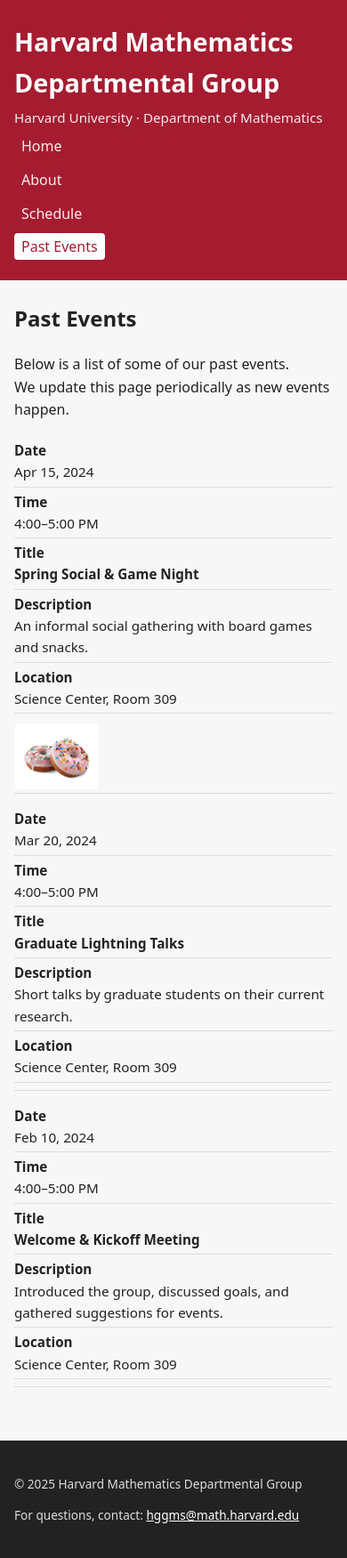
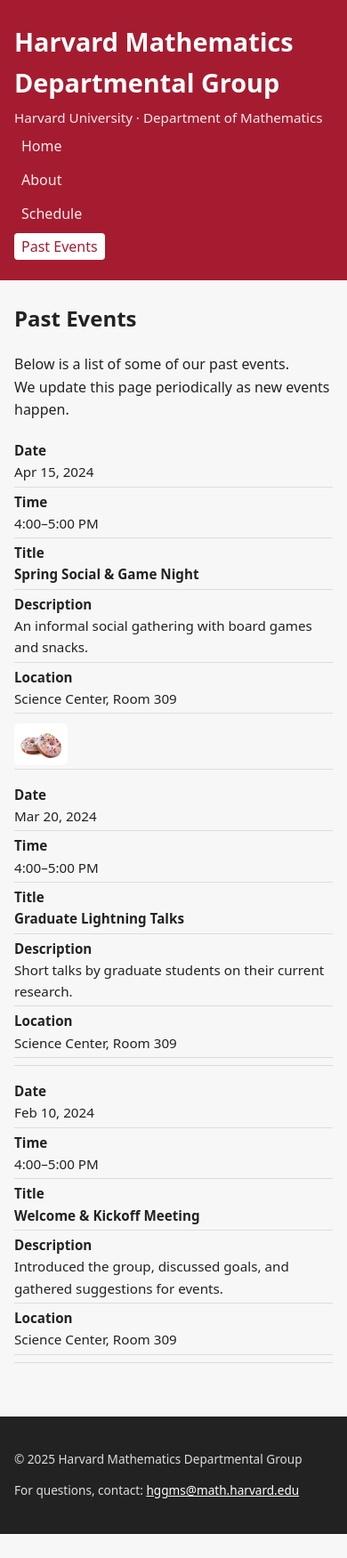
Before and after one commit to szhang612/hggms, a Jekyll site: the page built from past-events.md, in a window 390 px wide. Shown: the whole page at 89% size. Built offline with Jekyll 4.4.1, drawn with Linux system fonts in a browser that asks for light colours; after the commit the page ends 1724 px from its top, so only the background shows below that.

Commit message:
Update style.css

```diff
--- a/assets/css/style.css
+++ b/assets/css/style.css
@@ -175,7 +175,7 @@ body {
 
 /* Was 140px; 2/3 of that ≈ 93px */
 .event-photo-list img {
-  max-width: 95px;
+  max-width: 60px;
   height: auto;
   border-radius: 6px;
   display: block;
```
